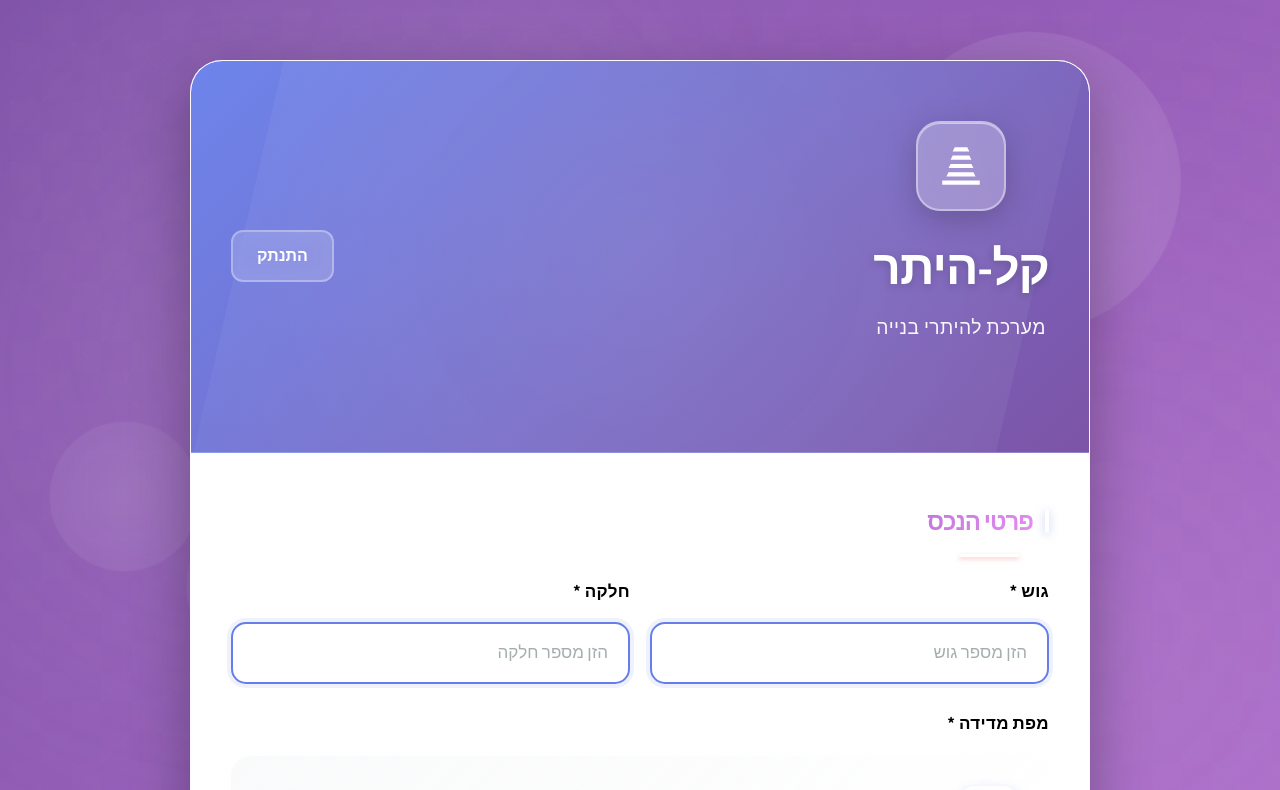
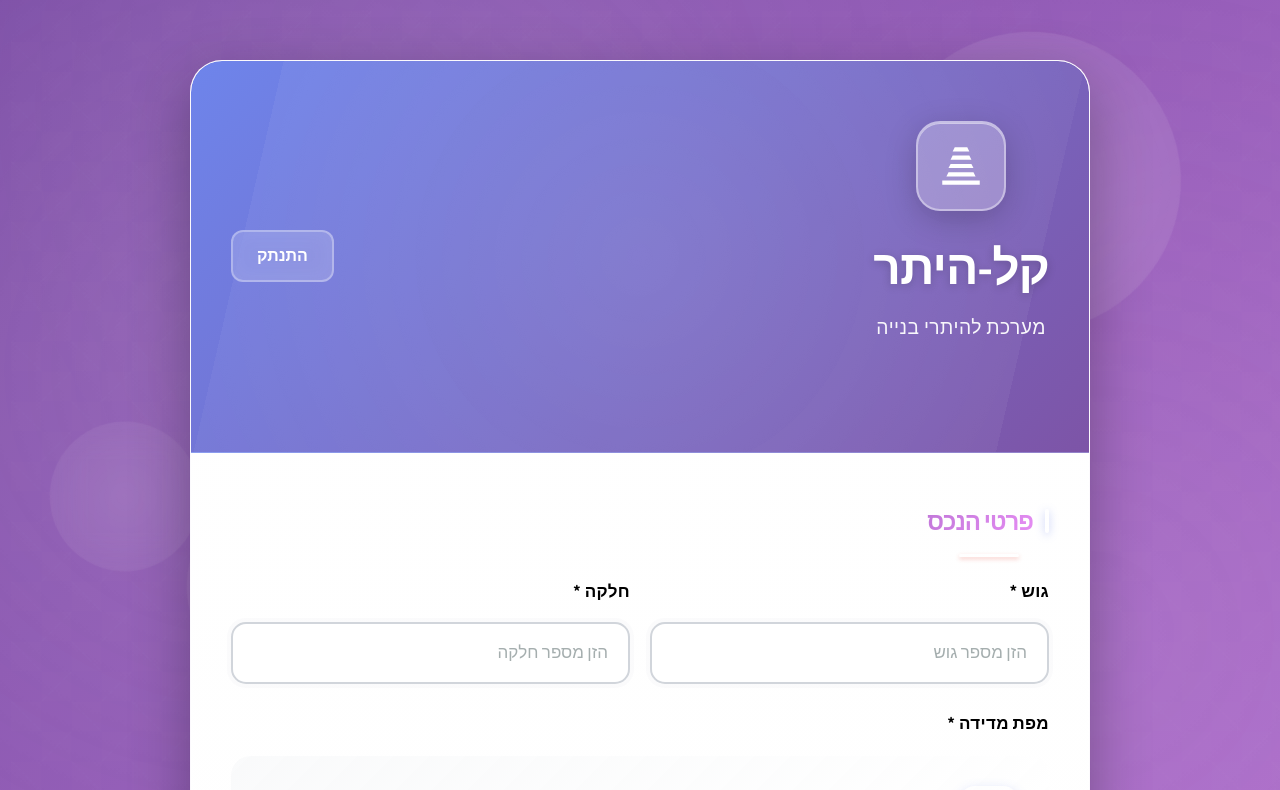
Before and after one commit to chay0354/kal-heter-front-copy, a React (Vite) app: page /dashboard in a window 1280 px wide. Shown: the top 790 px of the page. Built offline with nearby package versions, Linux system fonts and the light colour scheme; no server answers; sample sign-in values are in the browser's storage.

Commit message:
Change input border color from blue to gray

```diff
--- a/src/components/FormPage.css
+++ b/src/components/FormPage.css
@@ -580,24 +580,24 @@
   padding: 16px 20px;
   font-size: 1rem;
   font-family: 'Assistant', sans-serif;
-  border: 2px solid #667eea;
+  border: 2px solid #d1d5db;
   border-radius: 12px;
   background: rgba(255, 255, 255, 1) !important;
   color: #2C3E50 !important;
   transition: all 0.3s ease;
   outline: none;
   box-shadow:
-    0 0 0 4px rgba(102, 126, 234, 0.1),
-    0 4px 12px rgba(102, 126, 234, 0.15);
+    0 0 0 4px rgba(209, 213, 219, 0.1),
+    0 4px 12px rgba(209, 213, 219, 0.15);
   transform: translateY(-2px);
 }
 
 .form-input:focus,
 .form-select:focus {
-  border-color: #667eea;
+  border-color: #d1d5db;
   box-shadow:
-    0 0 0 4px rgba(102, 126, 234, 0.1),
-    0 4px 12px rgba(102, 126, 234, 0.15);
+    0 0 0 4px rgba(209, 213, 219, 0.1),
+    0 4px 12px rgba(209, 213, 219, 0.15);
   transform: translateY(-2px);
   background: rgba(255, 255, 255, 1) !important;
   color: #2C3E50 !important;
--- a/src/components/HomePage.css
+++ b/src/components/HomePage.css
@@ -1087,21 +1087,21 @@
 
 .form-group input {
   padding: 16px 20px;
-  border: 2px solid #667eea;
+  border: 2px solid #d1d5db;
   border-radius: 15px;
   font-size: 17px;
   font-family: 'Assistant', sans-serif;
   transition: all 0.3s ease;
   background: white !important;
   color: #2C3E50 !important;
-  box-shadow: 0 0 0 4px rgba(102, 126, 234, 0.1);
+  box-shadow: 0 0 0 4px rgba(209, 213, 219, 0.1);
   transform: translateY(-2px);
 }
 
 .form-group input:focus {
   outline: none;
-  border-color: #667eea;
-  box-shadow: 0 0 0 4px rgba(102, 126, 234, 0.1);
+  border-color: #d1d5db;
+  box-shadow: 0 0 0 4px rgba(209, 213, 219, 0.1);
   transform: translateY(-2px);
   background: white !important;
   color: #2C3E50 !important;
--- a/src/components/PlanningRequest.css
+++ b/src/components/PlanningRequest.css
@@ -203,24 +203,24 @@
   padding: 16px 20px;
   font-size: 1rem;
   font-family: 'Assistant', sans-serif;
-  border: 2px solid #667eea;
+  border: 2px solid #d1d5db;
   border-radius: 12px;
   background: rgba(255, 255, 255, 1) !important;
   color: #2C3E50 !important;
   transition: all 0.3s ease;
   outline: none;
   box-shadow:
-    0 0 0 4px rgba(102, 126, 234, 0.1),
-    0 4px 12px rgba(102, 126, 234, 0.15);
+    0 0 0 4px rgba(209, 213, 219, 0.1),
+    0 4px 12px rgba(209, 213, 219, 0.15);
   transform: translateY(-2px);
 }
 
 .form-input:focus,
 .form-select:focus {
-  border-color: #667eea;
+  border-color: #d1d5db;
   box-shadow:
-    0 0 0 4px rgba(102, 126, 234, 0.1),
-    0 4px 12px rgba(102, 126, 234, 0.15);
+    0 0 0 4px rgba(209, 213, 219, 0.1),
+    0 4px 12px rgba(209, 213, 219, 0.15);
   transform: translateY(-2px);
   background: rgba(255, 255, 255, 1) !important;
   color: #2C3E50 !important;
```
